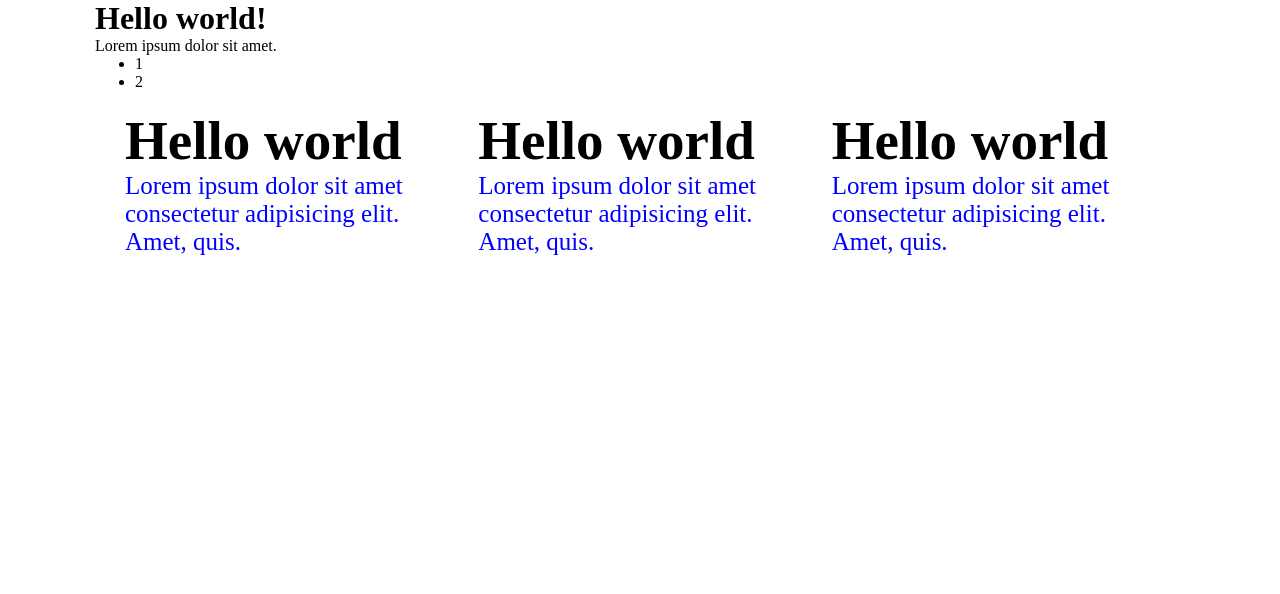
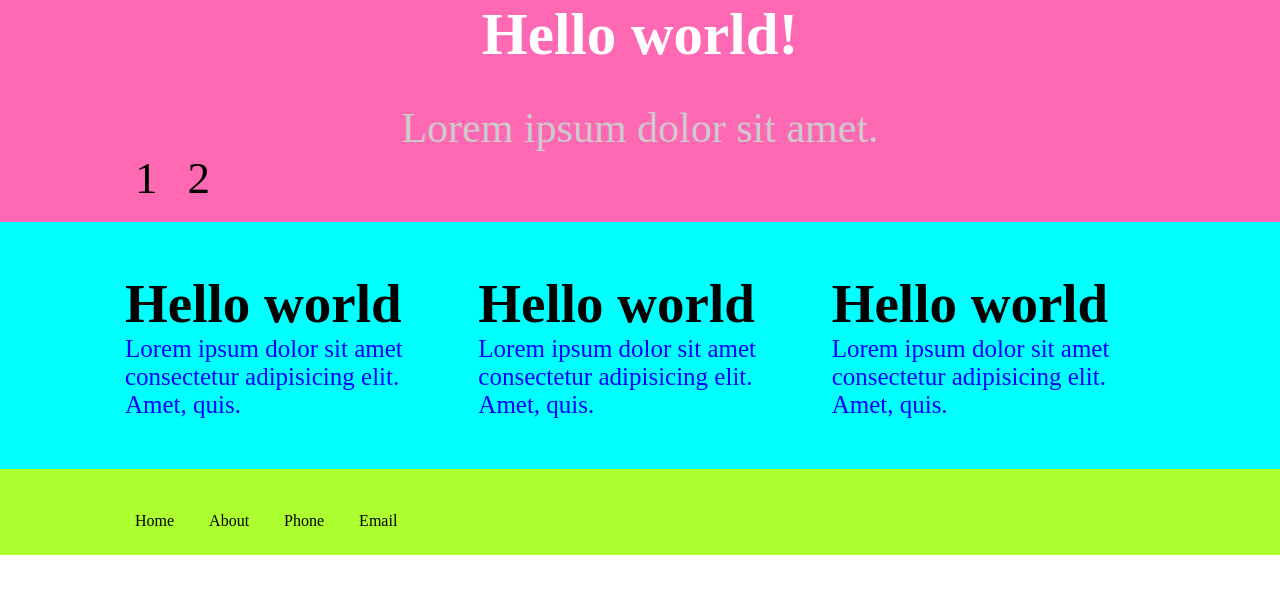
Before and after one commit to OdPavel/progect, a website: page app/index.html in a window 1280 px wide. Drawn offline with Linux system fonts and the light colour scheme.

Commit message:
add footer

```diff
--- a/app/index.html
+++ b/app/index.html
@@ -47,6 +47,19 @@
             </div>
         </div>
     </main>
+    <footer class="footer">
+        <div class="container">
+            <a href="#" class="logo">
+                <img src="#" alt="">
+            </a>
+            <ul class="footer__menu">
+                <li>Home</li>
+                <li>About</li>
+                <li>Phone</li>
+                <li>Email</li>
+            </ul>
+        </div>
+    </footer>
 
 </body>
 
--- /dev/null
+++ b/app/sass/blocks/_footer.scss
@@ -0,0 +1,16 @@
+.footer{
+    padding: 25px;
+    background-color: greenyellow;
+
+    .logo{
+        text-align: left;
+    }
+    &__menu{
+        display: flex;
+    }
+    &__menu li{
+        text-decoration: none;
+        list-style: none;
+        margin-right: 35px;
+    }
+}
--- /dev/null
+++ b/app/sass/blocks/_header.scss
@@ -0,0 +1,22 @@
+.header{
+    background-color: hotpink;
+    .title{
+        color: #fff;
+        font-size: 59px;
+        text-align: center;margin-bottom: 35px;
+    }
+    &__text{
+        font-size: 42px;
+        color: #ccc;
+        text-align: center;
+    }
+    .menu__list{
+        text-decoration: none;
+        list-style: none;
+        font-size: 45px;
+        margin-right: 30px;
+    }
+    .menu{
+        display: flex;
+    }
+}
--- a/app/sass/blocks/_main.scss
+++ b/app/sass/blocks/_main.scss
@@ -1,5 +1,6 @@
 .main {
-    border-color: aqua;
+    background-color: aqua;
+    padding: 50px;
     .wrapper {
         display: flex;
         margin: 0 15px;
--- a/app/sass/style.scss
+++ b/app/sass/style.scss
@@ -4,3 +4,4 @@
 
 @import "blocks/header";
 @import "blocks/main";
+@import "blocks/footer";
```
Also changed, not shown: app/css/style.css, 1 other file.
